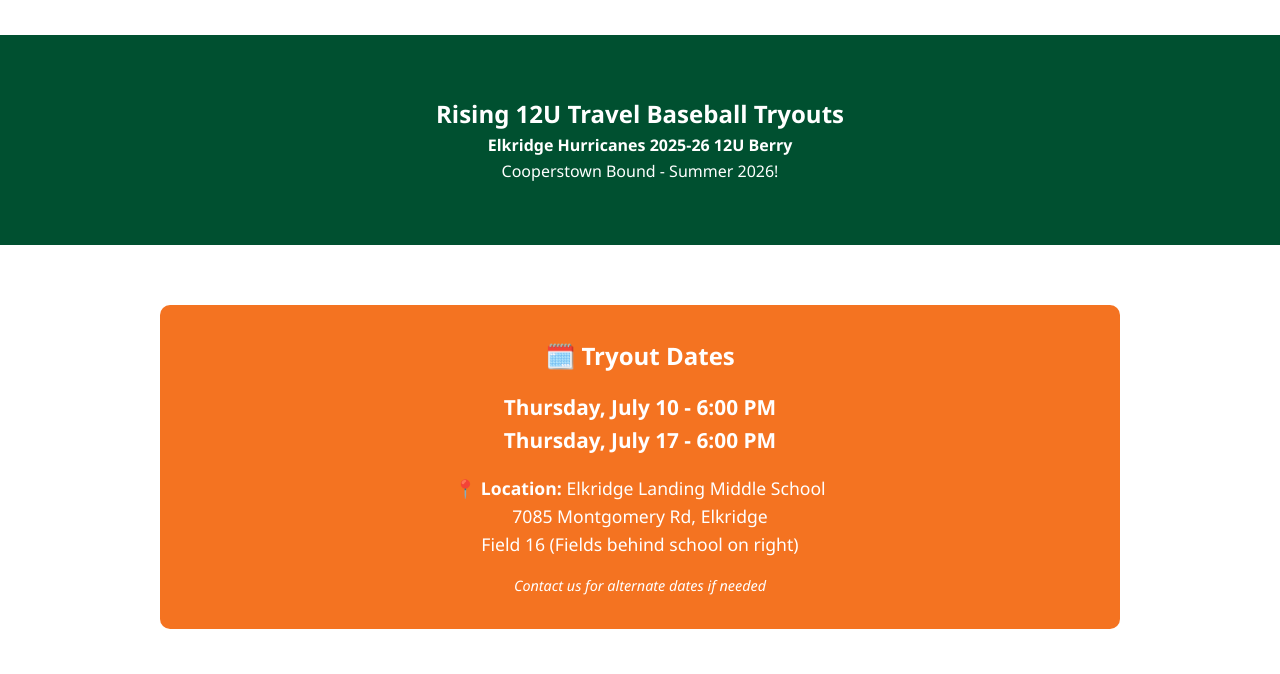
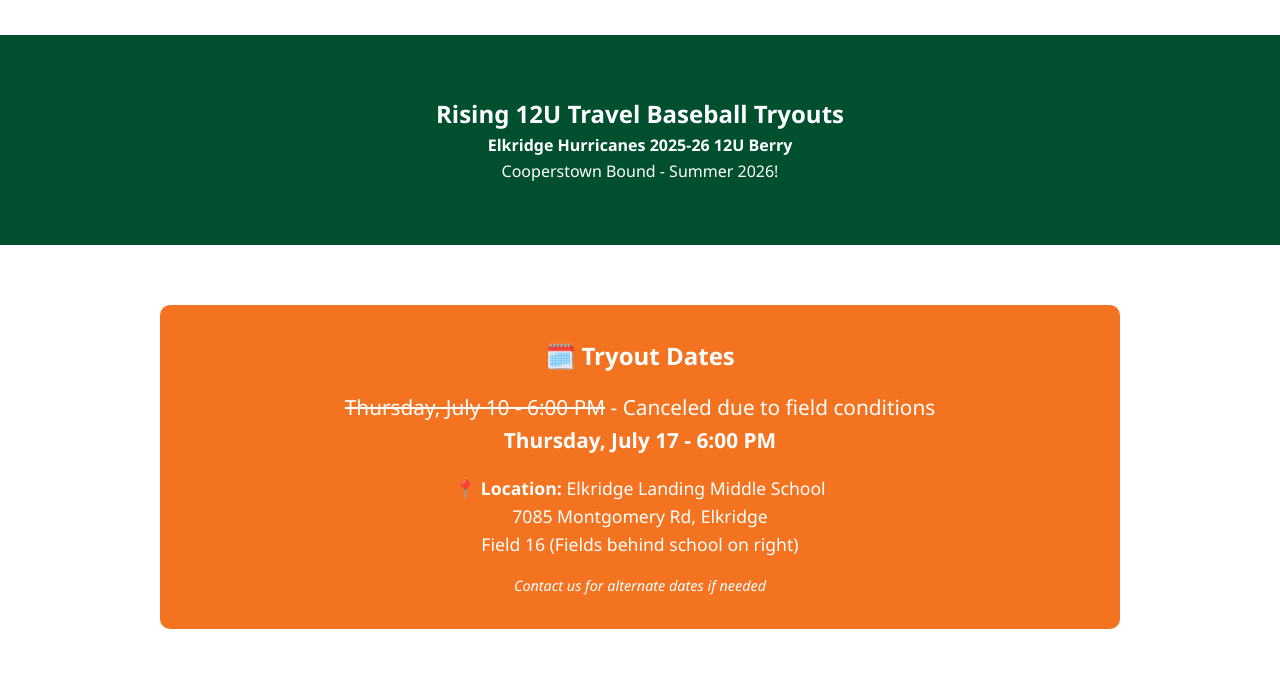
Before and after one commit to aparlette/elkridge-berry, a plain HTML site: page index.html in a window 1280 px wide. Both pictures are taken after a click on the link "Tryouts". Shown: the part 75-749 px from the top of the page. Drawn offline with Linux system fonts and the light colour scheme.

Commit message:
Rainout changes

```diff
--- a/index.html
+++ b/index.html
@@ -276,7 +276,7 @@
                     <div style="background: #F47321; color: white; padding: 2rem; border-radius: 10px; text-align: center; margin-bottom: 3rem;">
                         <h2 style="margin-bottom: 1rem;">🗓️ Tryout Dates</h2>
                         <div style="font-size: 1.3rem; margin-bottom: 1rem;">
-                            <strong>Thursday, July 10 - 6:00 PM</strong><br>
+                            <s>Thursday, July 10 - 6:00 PM</s> - Canceled due to field conditions<br>
                             <strong>Thursday, July 17 - 6:00 PM</strong>
                         </div>
                         <p style="font-size: 1.1rem; margin-bottom: 1rem;">
```
Also changed, not shown: tryout/Elkrdige-12uBerry-Tryout-change1.png (added).
